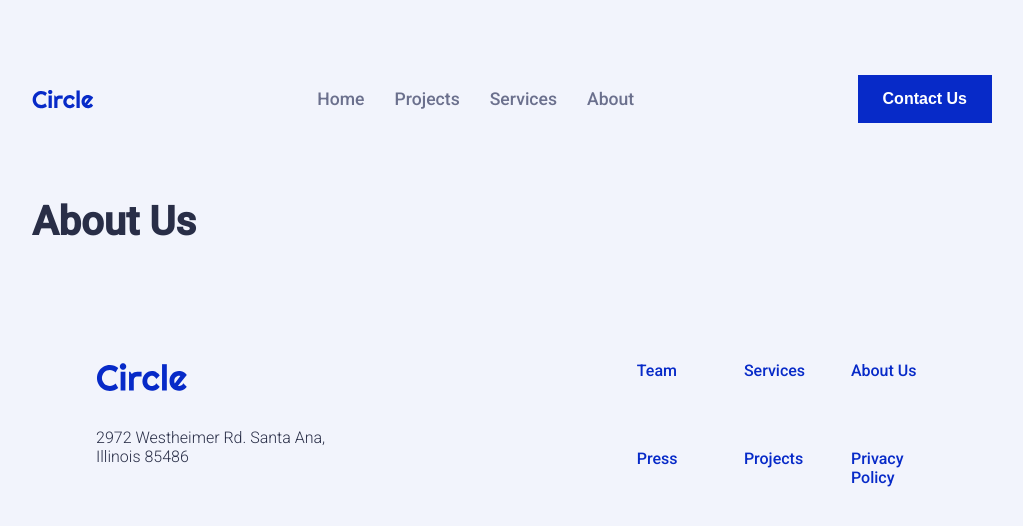
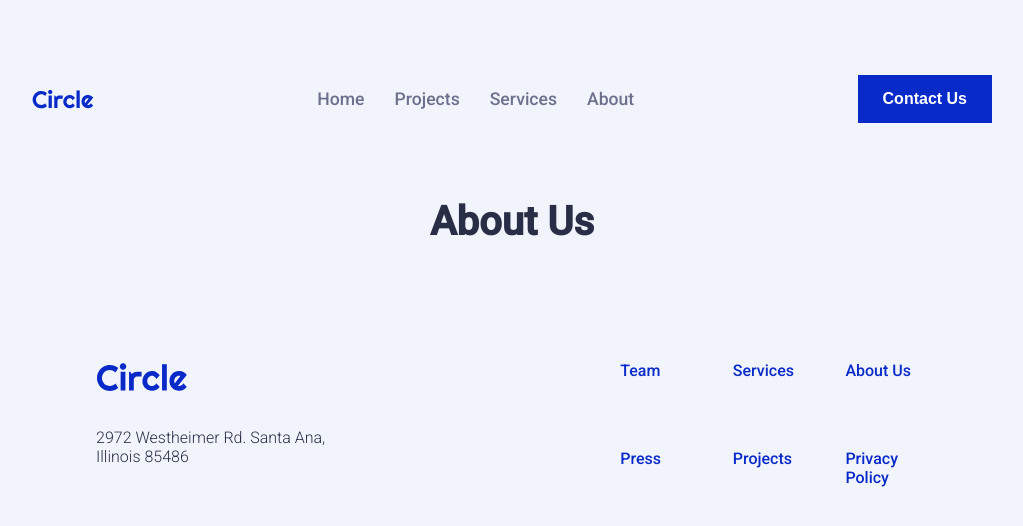
Before and after one commit to iamalvaro/midterm-ironhack, a plain HTML site: page aboutUs.html in a window 1280 px wide. Shown: the whole page, without its empty margins (128-1151 px from the left). Drawn offline with Linux system fonts and the light colour scheme.

Commit message:
backlog changes & styles touch ups

```diff
--- a/resources/styles/style.css
+++ b/resources/styles/style.css
@@ -80,7 +80,7 @@ nav button:hover {
   background-color: #292e47;
 }
 /* ------------------------------ Header ------------------------------ */
-.main-container{
+.main-container {
   display: flex;
   flex-direction: row;
   justify-content: space-around;
@@ -403,7 +403,7 @@ footer a {
 }
 
 .grid-links {
-  width: 35%;
+  width: 37%;
   display: grid;
   grid-template-columns: repeat(3, 1fr);
   grid-template-rows: repeat(2, 1fr);
@@ -505,22 +505,24 @@ form > button {
   padding: 2em 0;
 }
 
+
 /* ----------------------------------------------------------------------------- */
 /* ------------------------------ About html ------------------------------ */
 /* ----------------------------------------------------------------------------- */
 
-.about-title {
-  /* font-size: 3em; */
-  /* flex-basis: 100%; */
-  /* align-self: center; */
-}
+/* .about-title {
+    font-size: 3em;
+    flex-basis: 100%;
+    align-self: center;
+} */
 
 #about-container {
   display: flex;
   width: 75vw;
   margin: 3em auto;
-  justify-content: center;
+  /* justify-content: center; */
   flex-direction: column;
+  align-items: center;
 
 }
 /* --------------------------------------------------------------------------- */
```
Also changed, not shown: 1 other file.
